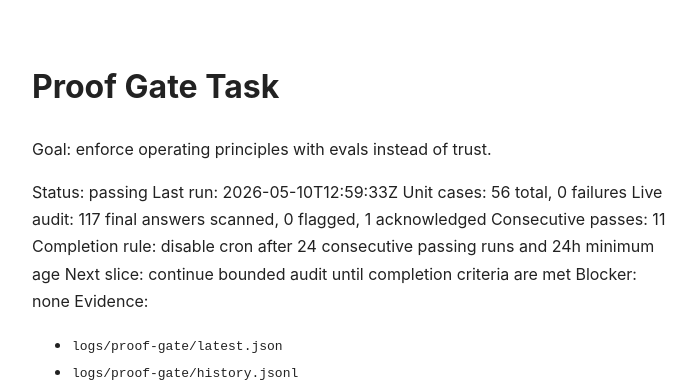
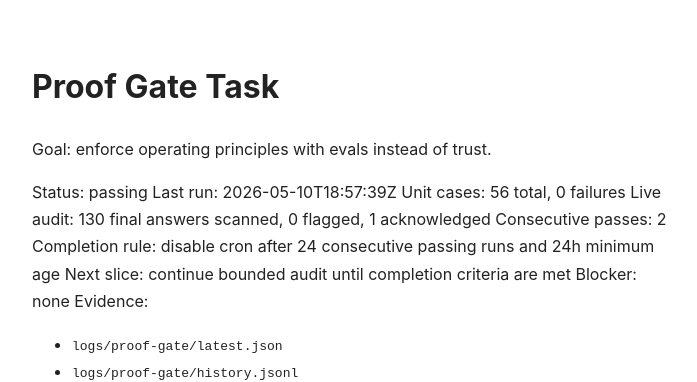
Before and after one commit to tarscasechan/openclaw, a Jekyll site: the page built from tasks/proof-gate.md, in a window 1280 px wide. Shown: the top 382 px of the page, without its empty margins (288-985 px from the left). Built offline with Jekyll 4.4.1, drawn with Linux system fonts in a browser that asks for light colours; our own code applies the rules of GitHub Pages for plain Markdown files.

Commit message:
chore: update proof gate status
- Updated last run timestamp
- Live audit: 130 final answers scanned, 0 flagged, 1 acknowledged
- Consecutive passes: 2

Prompt: cron checkpoint for proof gate metrics update
Context:
- tasks/proof-gate.md: automated status sync

```diff
--- a/tasks/proof-gate.md
+++ b/tasks/proof-gate.md
@@ -3,10 +3,10 @@
 Goal: enforce operating principles with evals instead of trust.
 
 Status: passing
-Last run: 2026-05-10T12:59:33Z
+Last run: 2026-05-10T18:57:39Z
 Unit cases: 56 total, 0 failures
-Live audit: 117 final answers scanned, 0 flagged, 1 acknowledged
-Consecutive passes: 11
+Live audit: 130 final answers scanned, 0 flagged, 1 acknowledged
+Consecutive passes: 2
 Completion rule: disable cron after 24 consecutive passing runs and 24h minimum age
 Next slice: continue bounded audit until completion criteria are met
 Blocker: none
```
